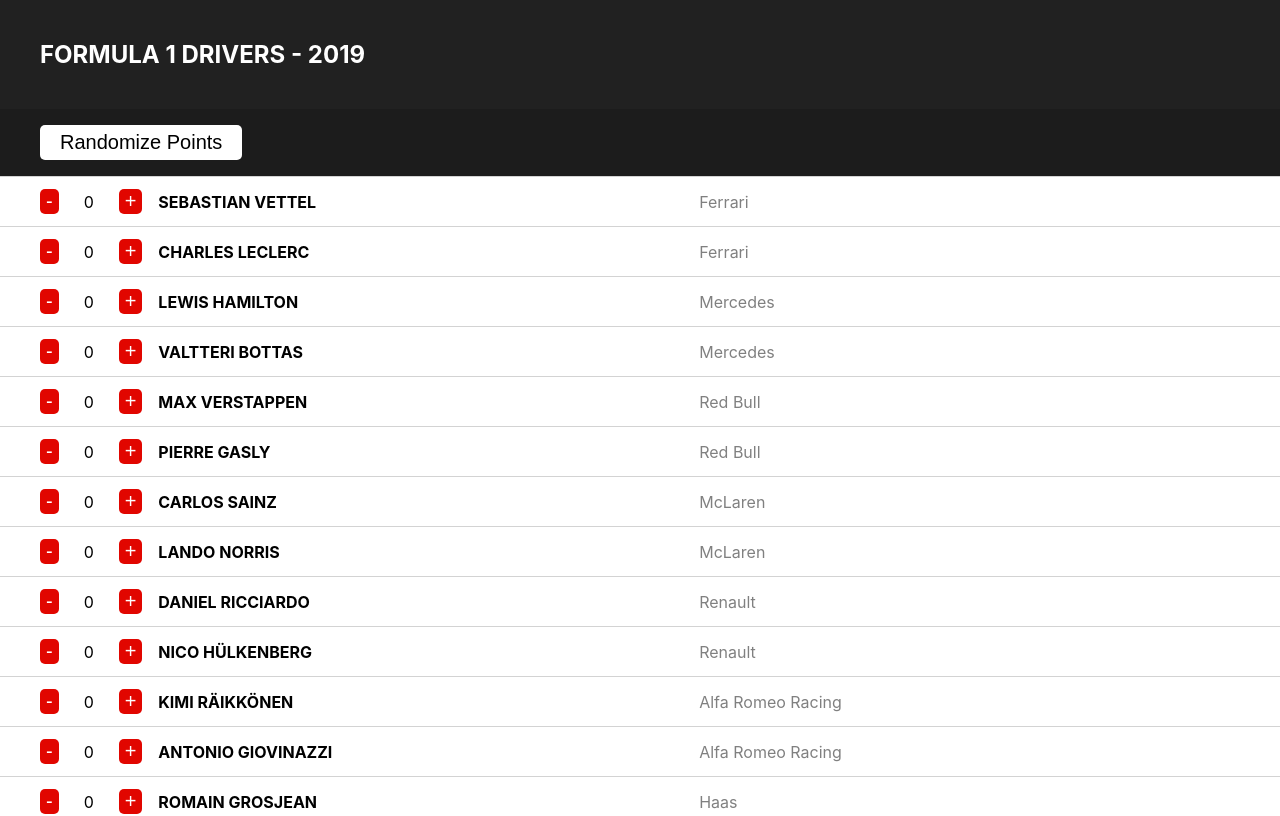
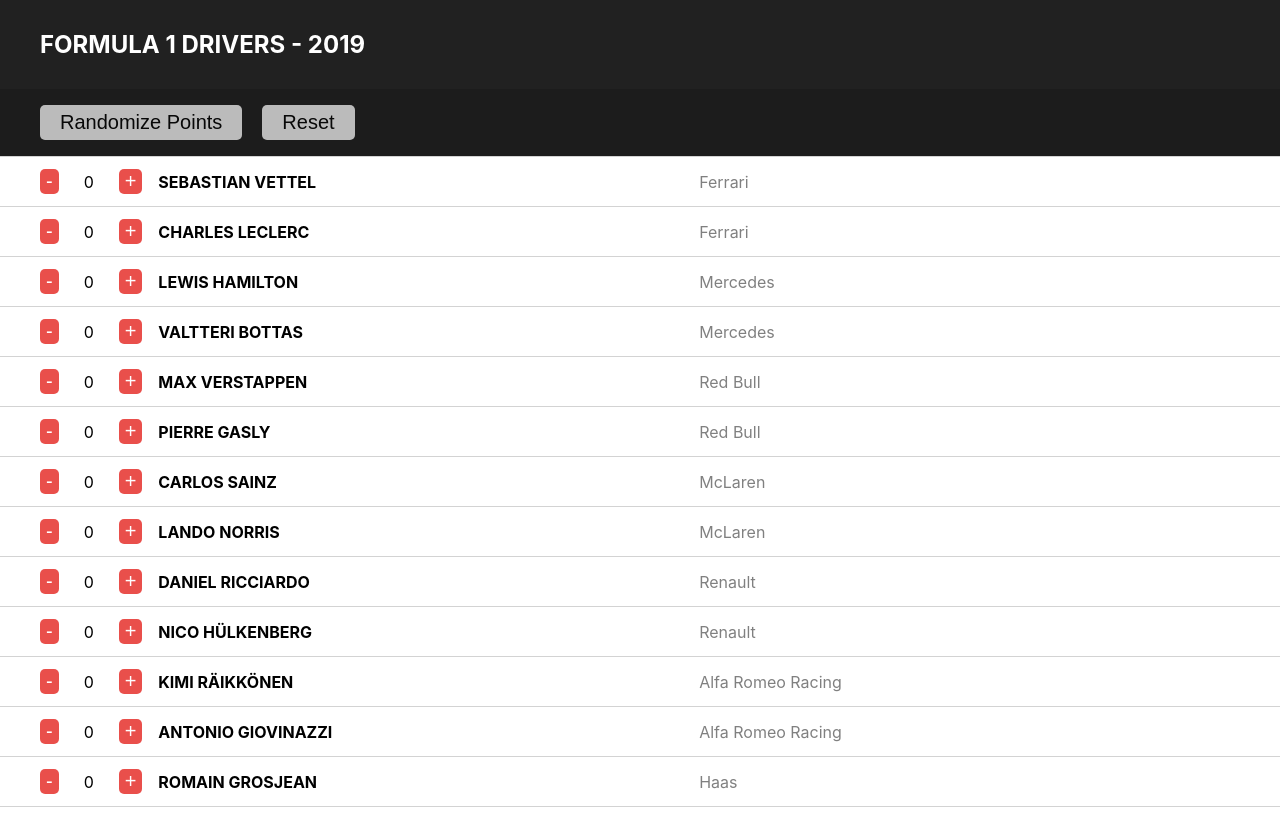
Before and after one commit to danielscarpim/React-Redux-Sortable-List, a React (Create React App) app: page / in a window 1280 px wide. Shown: the top 816 px of the page. Built offline with nearby package versions, Linux system fonts and the light colour scheme.

Commit message:
Add reset button

```diff
--- a/src/components/App.css
+++ b/src/components/App.css
@@ -5,7 +5,7 @@
 .header {
   color: white;
   background: #212121;
-  padding: 40px;
+  padding: 30px 40px;
 }
 
 .header__title {
@@ -22,6 +22,7 @@
   color:  #000;
   background-color:#ffffff;
   padding: 6px 20px;
+  margin-right: 20px;
 }
 
 .drivers-list {
@@ -76,8 +77,14 @@
   border-radius: 5px;
   border: 0;
   font-size: 20px;
+  opacity: .7;
+  transition: opacity .2s ease-in-out;
 }
 
 .button:focus {
   outline: none;
 }
+
+.button:hover {
+  opacity: 1;
+}
--- a/src/components/DriversList.js
+++ b/src/components/DriversList.js
@@ -10,14 +10,16 @@
   return {
     increment: (el) => dispatch({ type: 'INCREMENT', payload: el}),
     decrement: (el) => dispatch({ type: 'DECREMENT', payload: el}),
-    random: (el) => dispatch({ type: 'RANDOM', payload: el})
+    random: (el) => dispatch({ type: 'RANDOM', payload: el}),
+    reset: (el) => dispatch({ type: 'RESET', payload: el })
   }
 }
 
-const ConnectedList = ({drivers, random, increment, decrement}) => (
+const ConnectedList = ({drivers, random, reset, increment, decrement}) => (
   <div>
     <div className="header__buttons">
       <button className="button" onClick={random}>Randomize Points</button>
+      <button className="button" onClick={reset}>Reset</button>
     </div>
 
     <ul className="drivers-list">
--- a/src/reducers/reducers.js
+++ b/src/reducers/reducers.js
@@ -45,6 +45,10 @@
       driver.points = Math.floor(Math.random() * Math.floor(maxPoints));
     }
 
+    if (type === 'RESET') {
+      driver.points = 0;
+    }
+
     if (driver.id === Number(id)) {
       if (type === 'INCREMENT') {
         driver.points++;
```
